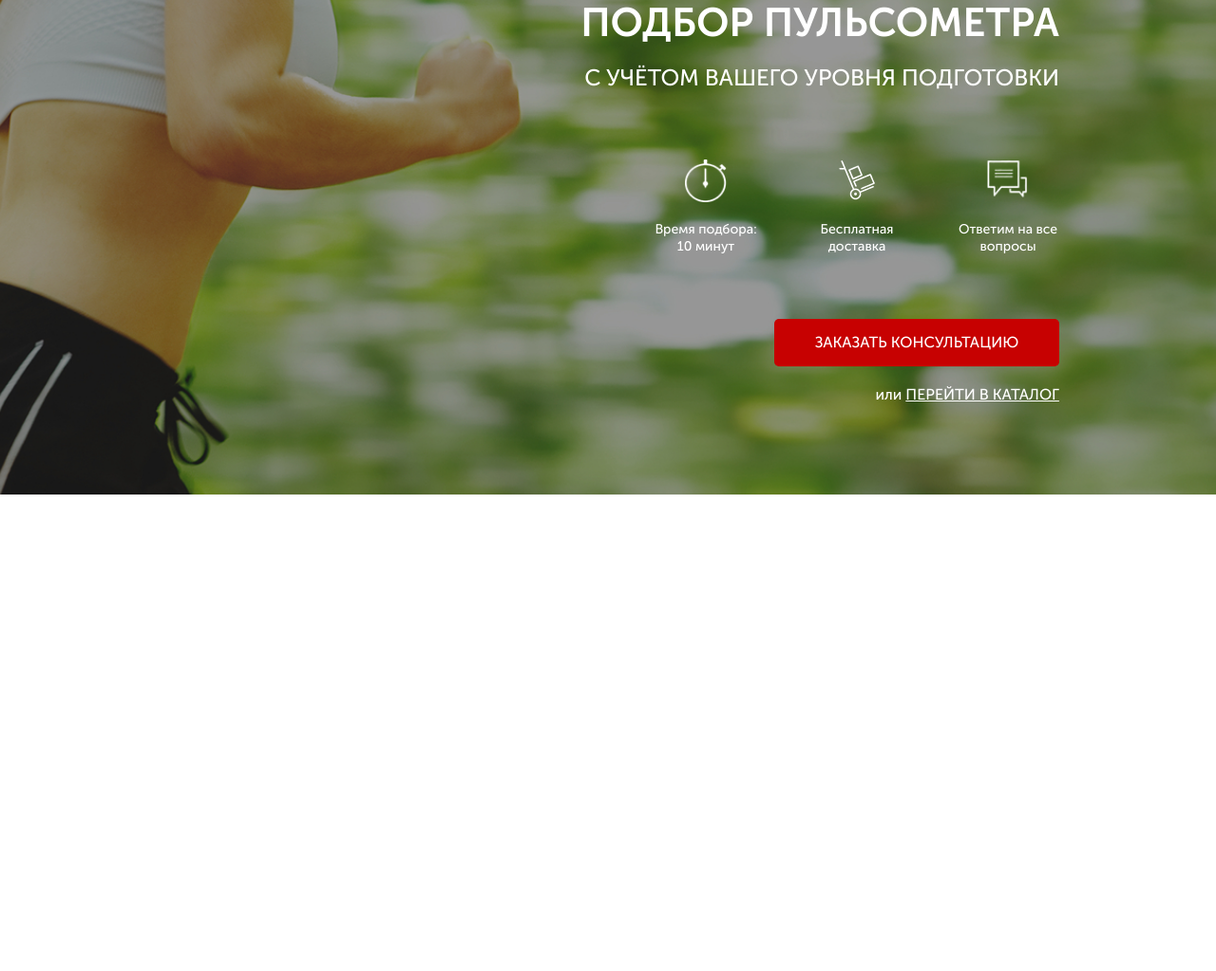
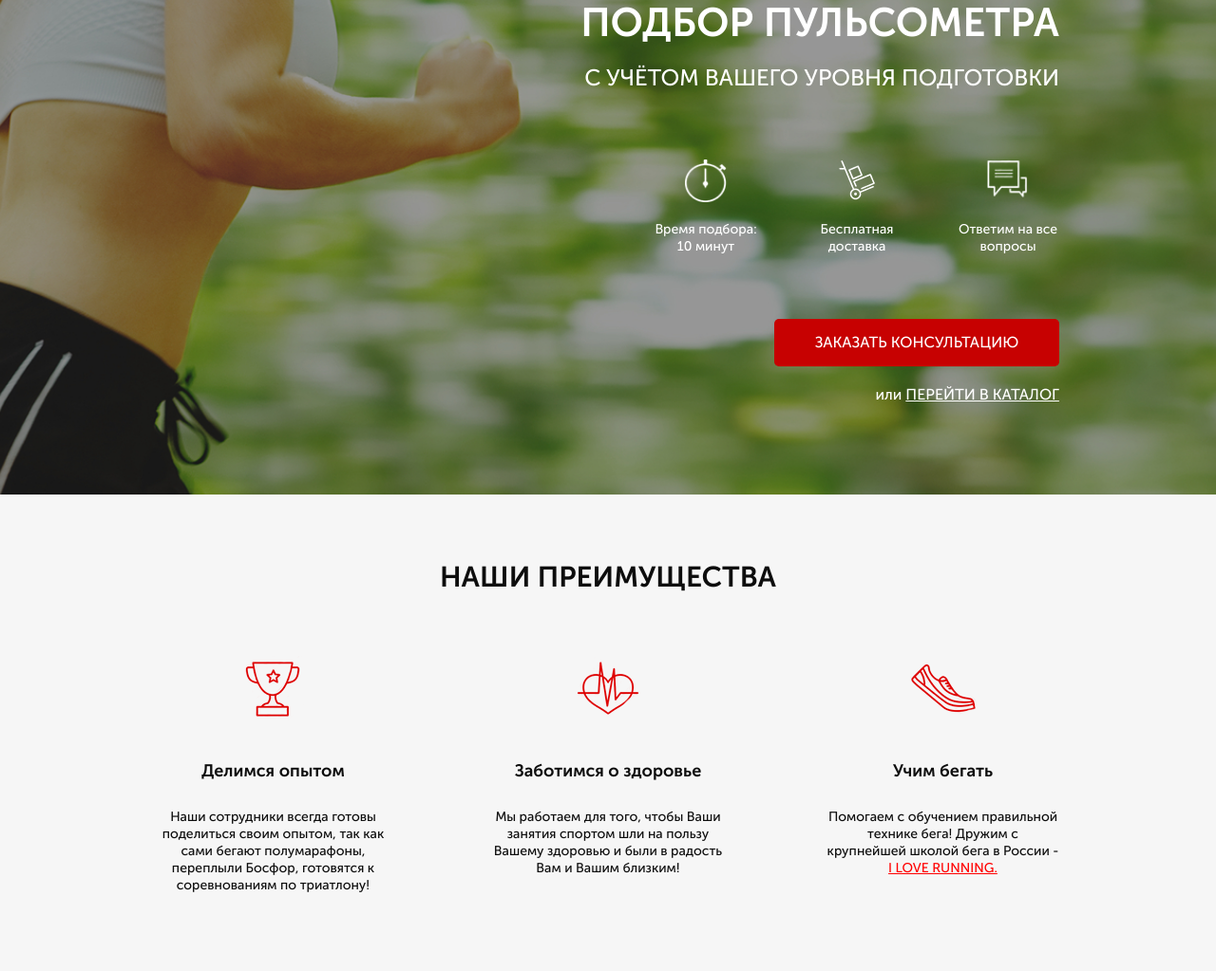
Before and after one commit to matiishynandrii31/RunSmart, a website: page src/index.html in a window 1280 px wide. Shown: the part 165-1188 px from the top of the page at 95% size. Before the commit the page ends 800 px from the top, so only its background shows below. Drawn offline with Linux system fonts and the light colour scheme.

Commit message:
add 2nd section

```diff
--- a/src/index.html
+++ b/src/index.html
@@ -59,5 +59,40 @@
 
         </div>
     </div>
+
+    <div class="reasons">
+        <div class="container">
+            <h2 class="reasons__header">НАШИ ПРЕИМУЩЕСТВА</h2>
+
+            <div class="reasons__wrapper">
+                <div class="reasons__icons">
+                    <img src="icons/cup_icon.png" alt="cup" class="reasons__icon">
+                    <div class="reasons__subheader">Делимся опытом</div>
+                    <div class="reasons__descr">
+                        Наши сотрудники всегда готовы поделиться своим опытом,
+                        так как сами бегают полумарафоны, переплыли Босфор, готовятся к соревнованиям по триатлону!
+                    </div>
+                </div>
+                <div class="reasons__icons">
+                    <img src="icons/heart_icon.png" alt="heart" class="reasons__icon">
+                    <div class="reasons__subheader">Заботимся о здоровье</div>
+                    <div class="reasons__descr">
+                        Мы работаем для того,
+                        чтобы Ваши занятия спортом шли на пользу Вашему здоровью и были в радость Вам и Вашим близким!
+                    </div>
+                </div>
+                <div class="reasons__icons">
+                    <img src="icons/shoe_icon.png" alt="shoe" class="reasons__icon">
+                    <div class="reasons__subheader">Учим бегать</div>
+                    <div class="reasons__descr">
+                        Помогаем с обучением
+                        правильной технике бега!
+                        Дружим с крупнейшей школой бега в России - <span>I LOVE RUNNING.</span>
+                    </div>
+                </div>
+            </div>
+
+        </div>
+    </div>
 </body>
 </html>
--- /dev/null
+++ b/src/sass/blocks/_reasons.scss
@@ -0,0 +1,37 @@
+.reasons {
+    min-height: 470px;
+    background-color: #f6f6f6;
+    padding: 69px 0 81px 0;
+    &__header {
+        color: #0d0d0d;
+        font-size: 30px;
+        font-weight: 700;
+        text-align: center;
+    }
+    &__wrapper {
+        margin-top: 65px;
+        display: flex;
+        justify-content: space-between;
+    }
+    &__icons {
+        width: 245px;
+        text-align: center;
+    }
+    &__subheader {
+        margin-top: 38px;
+        color: #0d0d0d;
+        font-size: 18px;
+        font-weight: 700;
+    }
+    &__descr {
+        margin-top: 26px;
+        color: #0d0d0d;
+        font-size: 14px;
+        font-weight: 500;
+        line-height: 18px;
+        span {
+            color: #ff0000;
+            text-decoration: underline;
+        }
+    }
+}
--- a/src/sass/style.scss
+++ b/src/sass/style.scss
@@ -13,3 +13,5 @@
 @import 'blocks/promo';
 @import 'blocks/header';
 @import 'blocks/buttons';
+
+@import 'blocks/reasons';
```
Also changed, not shown: src/css/style.min.css.
